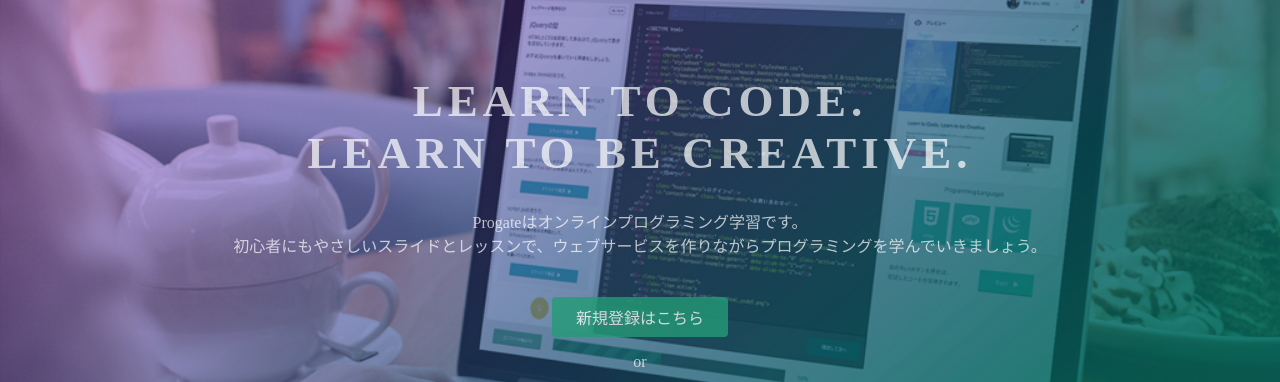
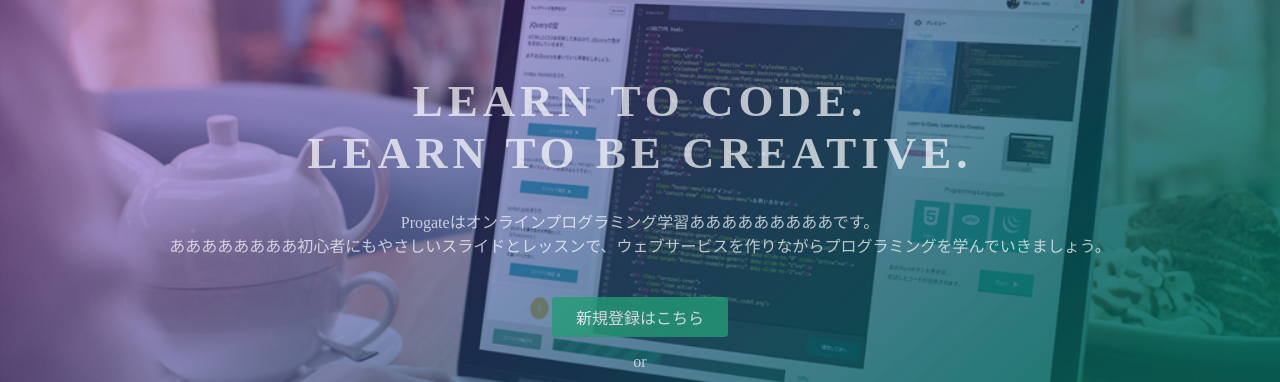
Before and after one commit to kouhirotoku/-, a plain HTML site: page index.html in a window 1280 px wide. Shown: the part 135-517 px from the top of the page. Drawn offline with Linux system fonts and the light colour scheme.

Commit message:
Update index.html

```diff
--- a/index.html
+++ b/index.html
@@ -24,7 +24,7 @@
   <div class="top-wrapper">
     <div class="container">
       <h1>LEARN TO CODE.<br>LEARN TO BE CREATIVE.</h1>
-      <p>Progateはオンラインプログラミング学習です。<br>初心者にもやさしいスライドとレッスンで、ウェブサービスを作りながらプログラミングを学んでいきましょう。</p>
+      <p>Progateはオンラインプログラミング学習あああああああああです。<br>ああああああああ初心者にもやさしいスライドとレッスンで、ウェブサービスを作りながらプログラミングを学んでいきましょう。</p>
       <div class="btn-wrapper">
         <a href="#" class="btn signup">新規登録はこちら</a>
         <p>or</p>
```
